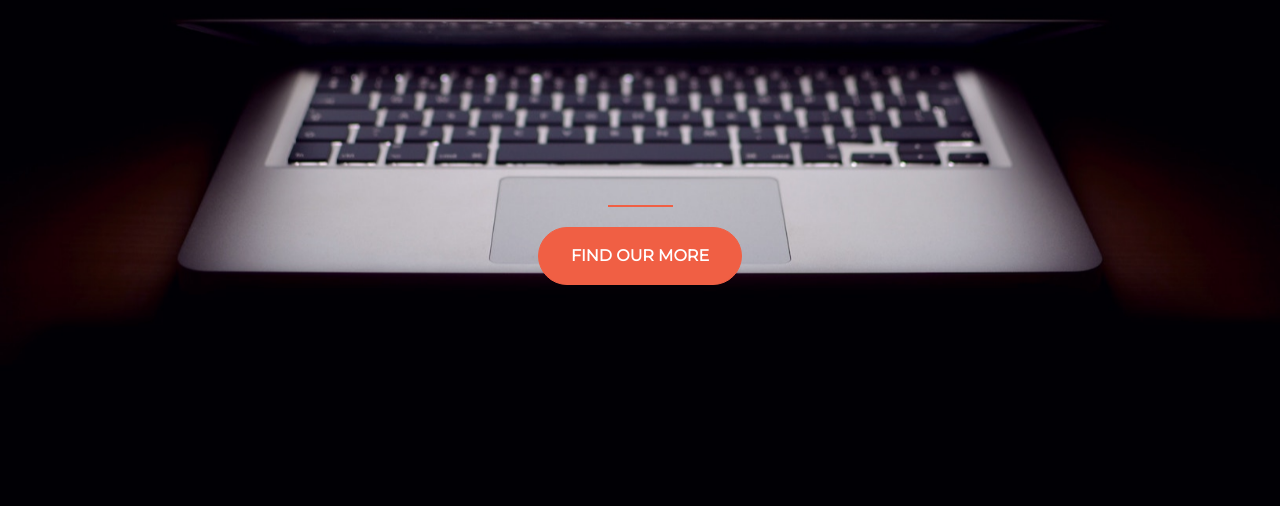
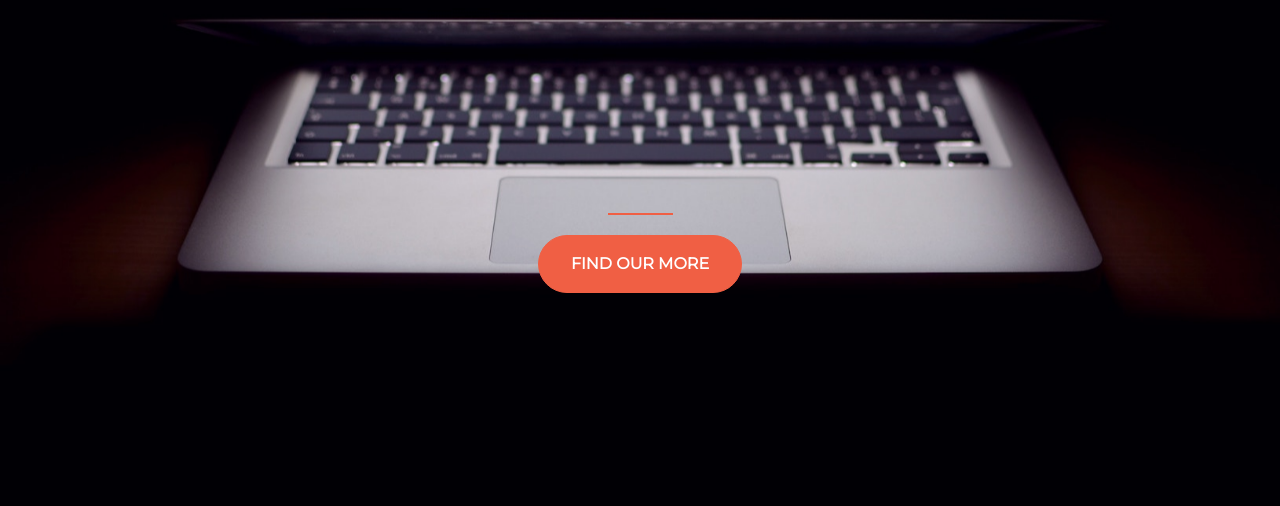
Before and after one commit to Concordia-CEWD-319/Class-4, a plain HTML site: page Final Files/index.html in a window 1280 px wide. Shown: the part 294-800 px from the top of the page. Drawn offline with nearby package versions, Linux system fonts and the light colour scheme.

Commit message:
Add files via upload

```diff
--- a/Final Files/style.css
+++ b/Final Files/style.css
@@ -15,14 +15,8 @@ h1 {
   color: #e2dbdb;
 }
 
-/* hr {
-  border-color: #f05f44;
-  border-width: 3px;
-  max-width: 65px;
-} */
-
 .buffer {
-  height: 12rem;
+  height: 13rem;
 }
 
 .btn {
```
